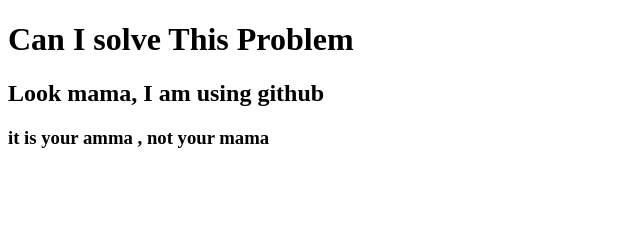
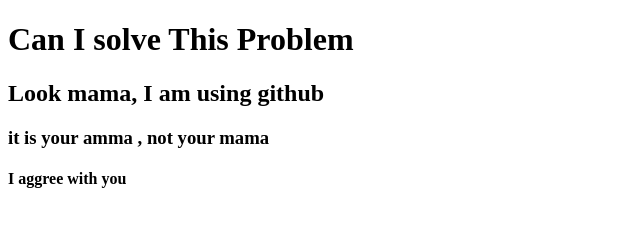
Before and after one commit to mruttam/secondwebsite, a plain HTML site: page index.html in a window 1280 px wide. Shown: the whole page, without its empty margins (0-640 px from the left). Drawn offline with Linux system fonts and the light colour scheme.

Commit message:
add a header

```diff
--- a/index.html
+++ b/index.html
@@ -10,5 +10,6 @@
     <h1>Can I solve This Problem </h1>
     <h2>Look mama, I am using github</h2>
     <h3> it is your amma , not your mama</h3>
+    <h4>I aggree with you </h4>
 </body>
 </html>
```
